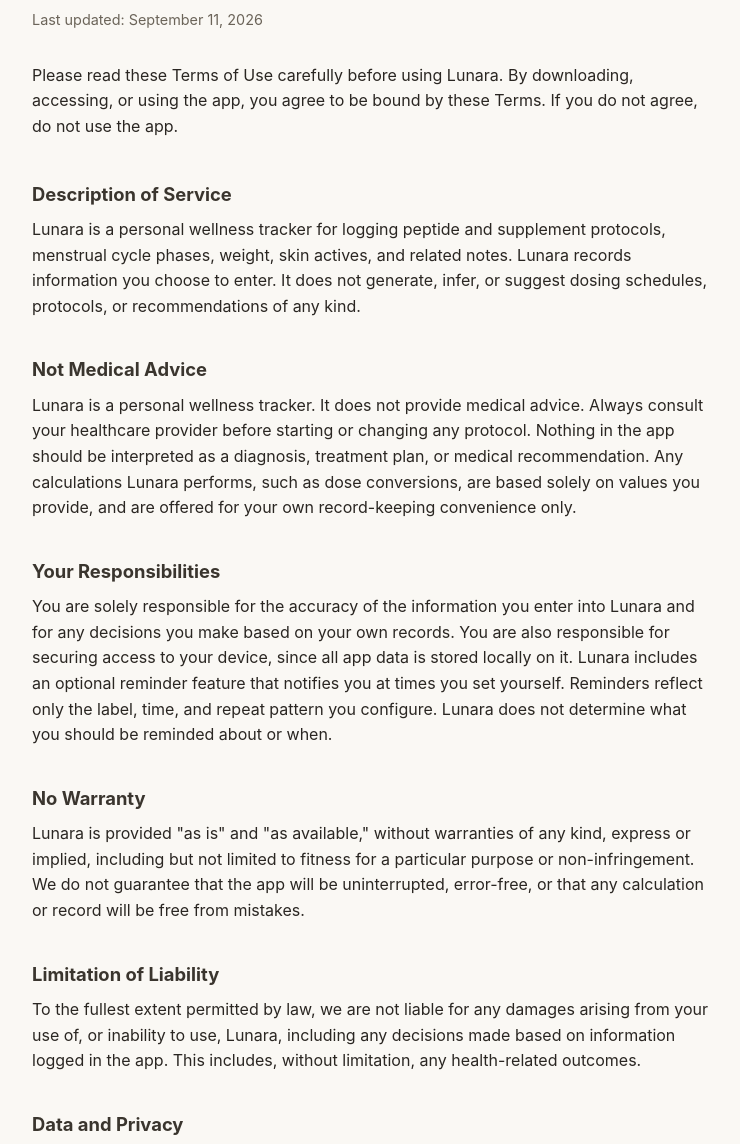
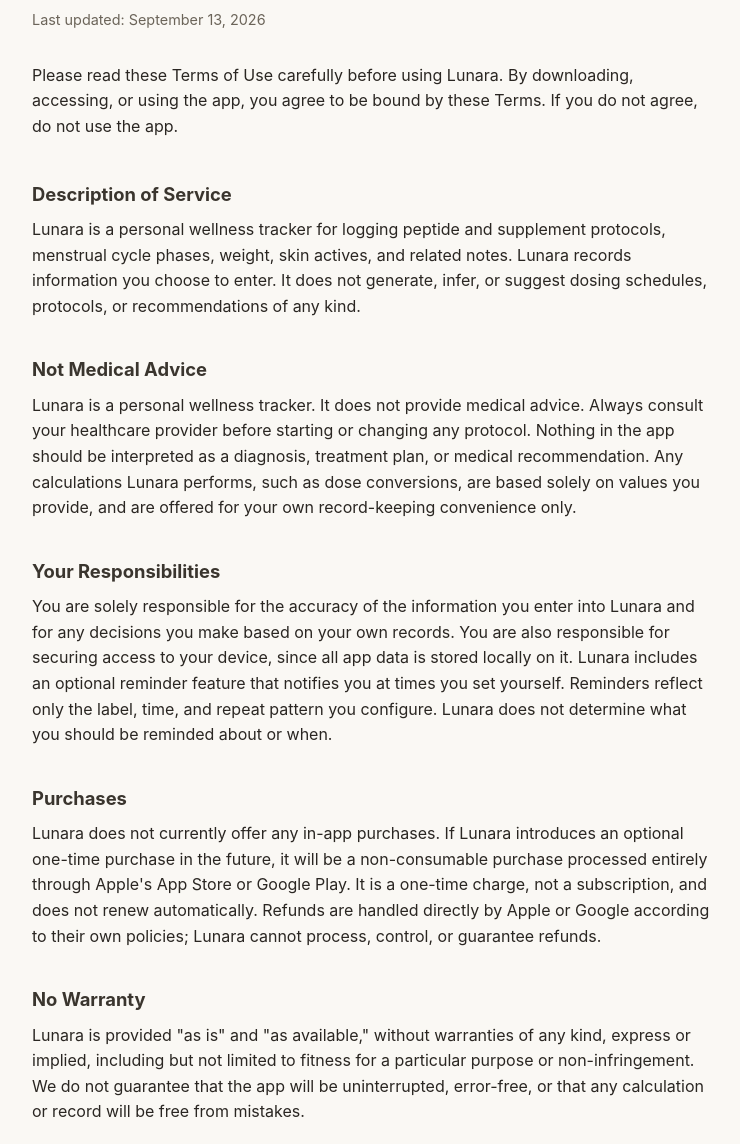
Before and after one commit to Mary3-ops/lunara-terms, a plain HTML site: page index.html in a window 1280 px wide. Shown: the part 106-1250 px from the top of the page, without its empty margins (268-1008 px from the left). Drawn offline with Linux system fonts and the light colour scheme.

Commit message:
Update last updated date and add purchases section

```diff
--- a/index.html
+++ b/index.html
@@ -47,7 +47,7 @@
 <body>
 
 <h1>Terms of Use</h1>
-<p class="updated">Last updated: September 11, 2026</p>
+<p class="updated">Last updated: September 13, 2026</p>
 
 <p class="intro">Please read these Terms of Use carefully before using Lunara. By downloading, accessing, or using the app, you agree to be bound by these Terms. If you do not agree, do not use the app.</p>
 
@@ -59,6 +59,9 @@
 
 <h2>Your Responsibilities</h2>
 <p>You are solely responsible for the accuracy of the information you enter into Lunara and for any decisions you make based on your own records. You are also responsible for securing access to your device, since all app data is stored locally on it. Lunara includes an optional reminder feature that notifies you at times you set yourself. Reminders reflect only the label, time, and repeat pattern you configure. Lunara does not determine what you should be reminded about or when.</p>
+
+<h2>Purchases</h2>
+<p>Lunara does not currently offer any in-app purchases. If Lunara introduces an optional one-time purchase in the future, it will be a non-consumable purchase processed entirely through Apple's App Store or Google Play. It is a one-time charge, not a subscription, and does not renew automatically. Refunds are handled directly by Apple or Google according to their own policies; Lunara cannot process, control, or guarantee refunds.</p>
 
 <h2>No Warranty</h2>
 <p>Lunara is provided "as is" and "as available," without warranties of any kind, express or implied, including but not limited to fitness for a particular purpose or non-infringement. We do not guarantee that the app will be uninterrupted, error-free, or that any calculation or record will be free from mistakes.</p>
```
